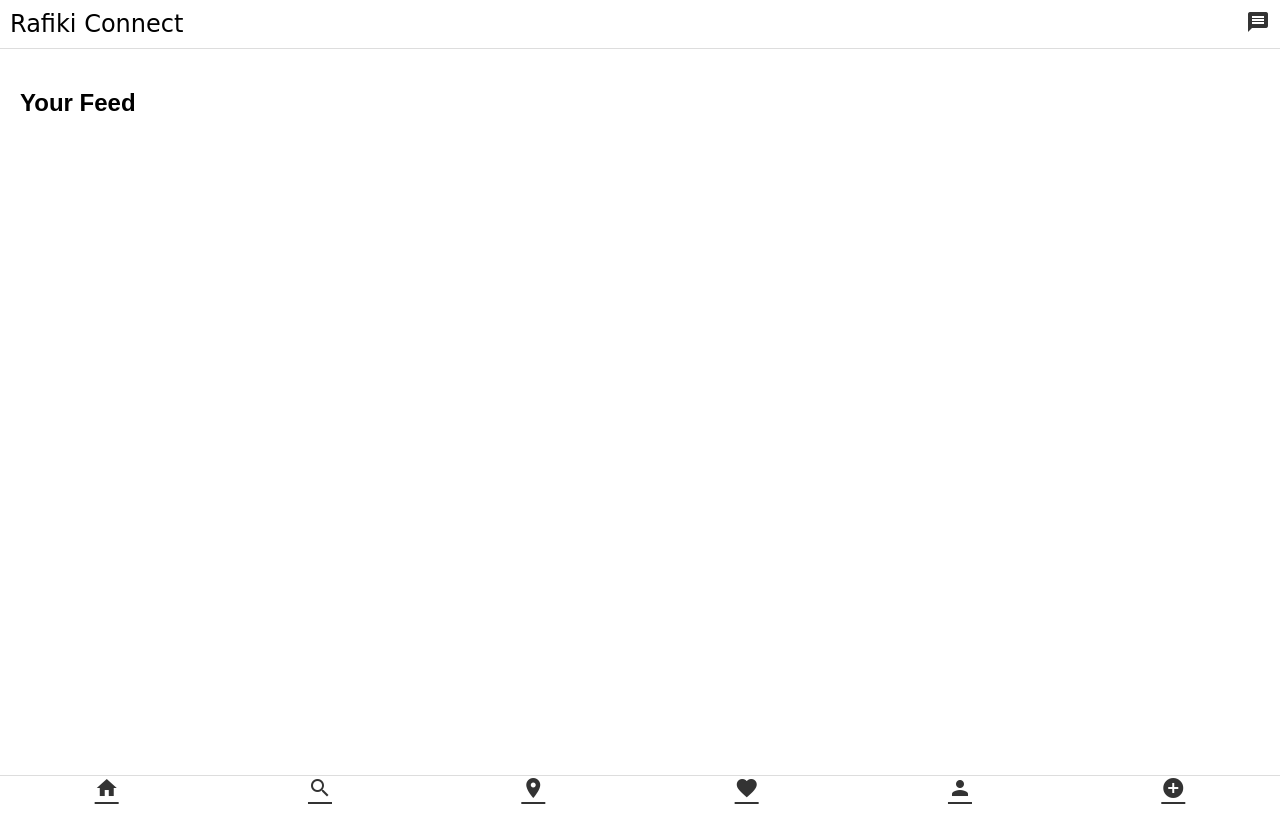
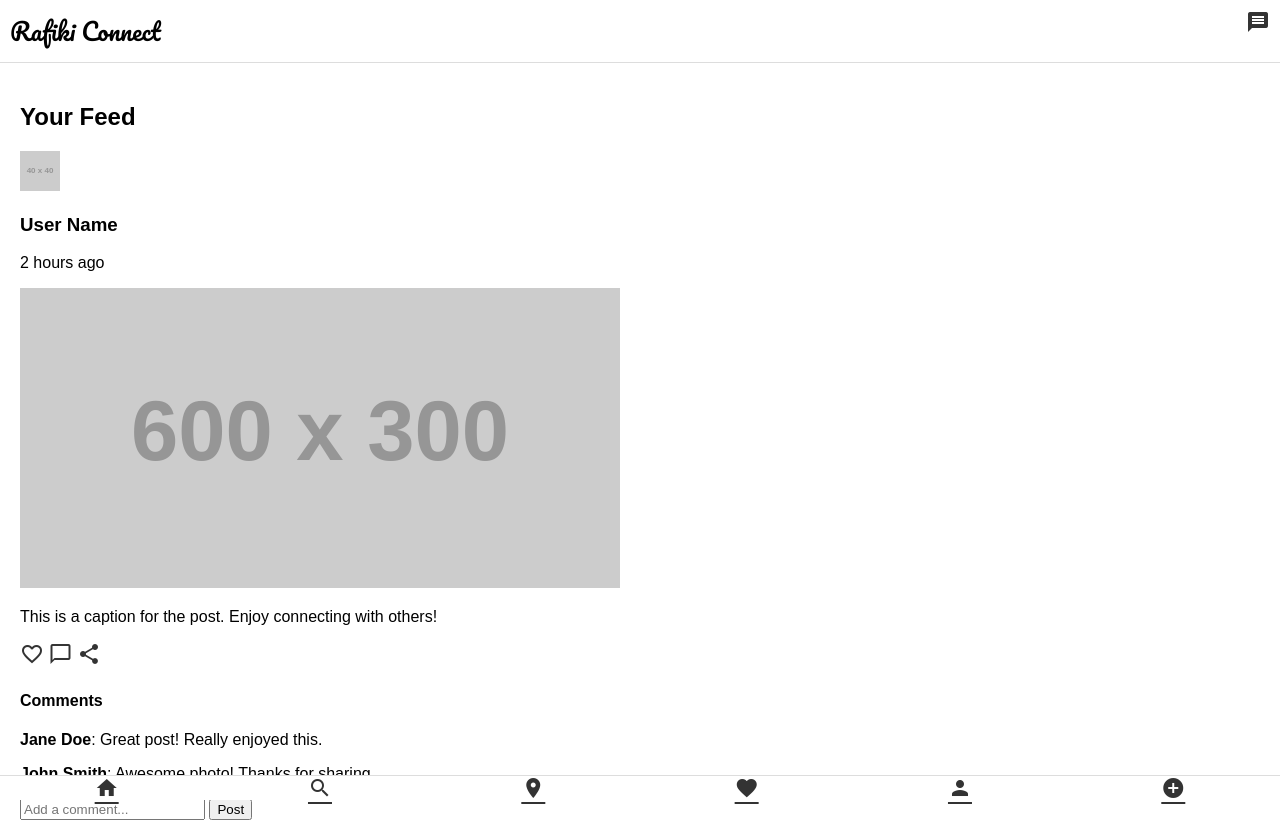
Before and after one commit to eric323c/FlipOver, a plain HTML site: page templates/home.html in a window 1280 px wide. Before the commit the page ends 800 px from the top, so only its background shows below. Drawn offline with Linux system fonts and the light colour scheme; placeholder pictures from the web are drawn by us.

Commit message:
Update home.html

```diff
--- a/templates/home.html
+++ b/templates/home.html
@@ -3,28 +3,80 @@
 <head>
     <meta charset="UTF-8">
     <meta name="viewport" content="width=device-width, initial-scale=1.0">
-    <title>Home Feed</title>
-    <link rel="stylesheet" href="/static/css/style.css">
+    <title>Rafiki Connect - Home Feed</title>
+    <link rel="stylesheet" type="text/css" href="/static/css/style.css">
     <link href="https://fonts.googleapis.com/icon?family=Material+Icons" rel="stylesheet">
+    <link href="https://fonts.googleapis.com/css2?family=Pacifico&display=swap" rel="stylesheet"> <!-- Cursive font -->
 </head>
 <body>
+
+    <!-- Top Bar -->
     <div class="top-bar">
         <span class="logo">Rafiki Connect</span>
         <span class="material-icons messages">message</span>
     </div>
 
+    <!-- Main Content: Home Feed -->
     <div class="container">
         <h2>Your Feed</h2>
-        <!-- Post Content -->
+
+        <!-- Post Section -->
+        <div class="post">
+            <!-- User Info -->
+            <div class="post-header">
+                <img src="https://via.placeholder.com/40" alt="User profile picture" class="profile-picture">
+                <div class="post-user-info">
+                    <h3>User Name</h3>
+                    <p class="timestamp">2 hours ago</p>
+                </div>
+            </div>
+
+            <!-- Post Image -->
+            <img src="https://via.placeholder.com/600x300" alt="Feed image" class="post-image">
+
+            <!-- Post Content -->
+            <div class="post-content">
+                <p>This is a caption for the post. Enjoy connecting with others!</p>
+            </div>
+
+            <!-- Post Actions -->
+            <div class="post-actions">
+                <span class="material-icons like-icon">favorite_border</span>
+                <span class="material-icons comment-icon">chat_bubble_outline</span>
+                <span class="material-icons">share</span>
+            </div>
+
+            <!-- Comments Section -->
+            <div class="comments-section">
+                <h4>Comments</h4>
+
+                <!-- Existing Comments -->
+                <div class="comment">
+                    <p><strong>Jane Doe</strong>: Great post! Really enjoyed this.</p>
+                </div>
+                <div class="comment">
+                    <p><strong>John Smith</strong>: Awesome photo! Thanks for sharing.</p>
+                </div>
+
+                <!-- Add Comment Form -->
+                <form class="add-comment-form" onsubmit="addComment(event)">
+                    <input type="text" id="comment-input" placeholder="Add a comment..." required>
+                    <button type="submit">Post</button>
+                </form>
+            </div>
+        </div>
     </div>
 
+    <!-- Bottom Navbar -->
     <div class="navbar">
         <a href="/" class="material-icons">home</a>
         <a href="/search" class="material-icons">search</a>
         <a href="/local-connections" class="material-icons">location_on</a>
         <a href="/favorites" class="material-icons">favorite</a>
         <a href="/profile" class="material-icons">person</a>
-        <a href="/new-post" class="material-icons">add_circle</a>
+        <a href="/new-post" class="material-icons" id="create-post">add_circle</a> <!-- Create Post Button -->
     </div>
+
+    <script src="/static/js/main.js"></script>
 </body>
 </html>
```
